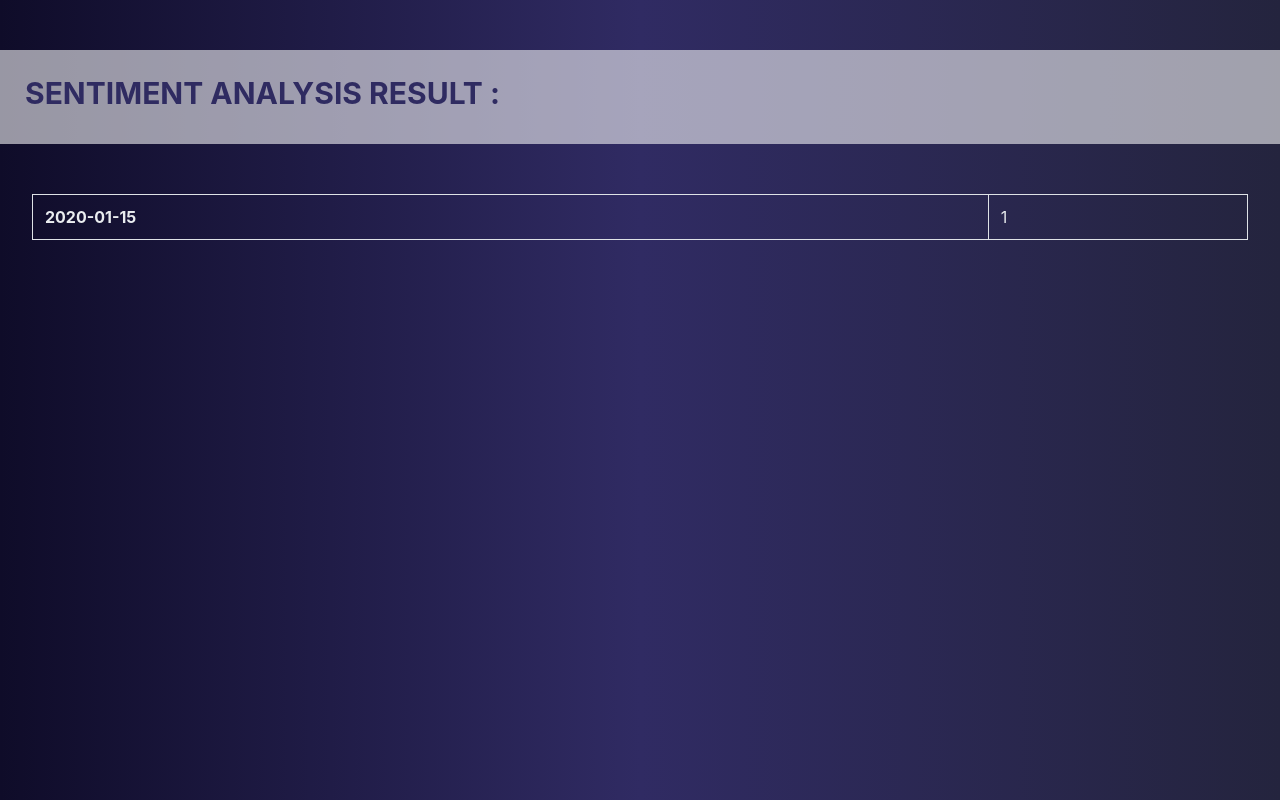
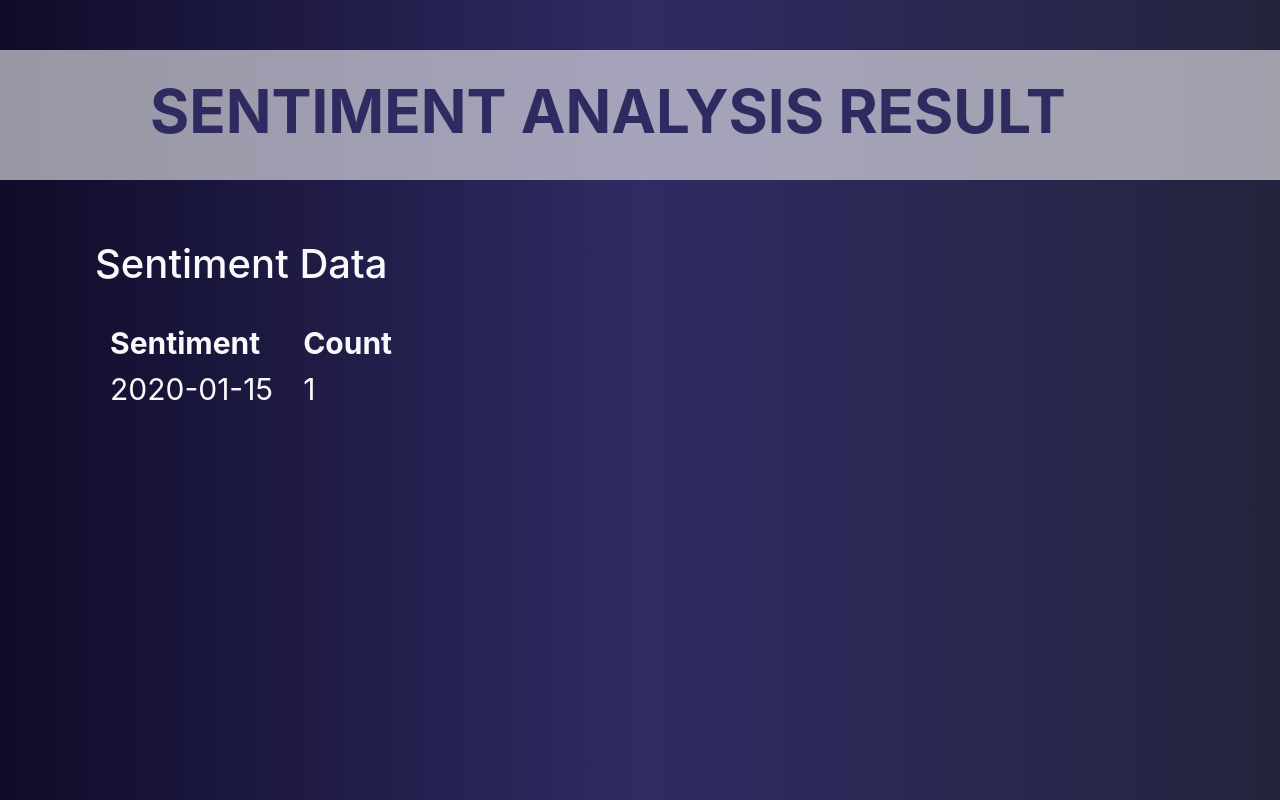
Before and after one commit to Abhi2061/Twitter-Sentiment-Analysis, a Flask app: template templates/result.html in a window 1280 px wide. Run offline with Flask 3, Linux system fonts and the light colour scheme; the template is opened without the code that fills it: most values are stand-ins (such as "Sample title", 1, 10 or a date in 2020); parts of the project's set-up code (start-up, migrations or seed data) failed here and were passed over; some libraries are stand-ins or nearby versions.

Commit message:
Added Pie Chart

```diff
--- a/static/css/Resultstyle.css
+++ b/static/css/Resultstyle.css
@@ -12,8 +12,9 @@ body {
 #contact h1{
   color: #2f2b61;
   text-transform: uppercase;
-  font-size: 30px;
+  font-size: 60px;
   font-weight: 700;
+  margin-left: 125px;
 }
 
 .table {
@@ -25,3 +26,26 @@ body {
 .table-bordered {
   border: 1px solid #e9ecef;
 }
+
+.container {
+  display: flex;
+}
+
+table th, table td {
+  padding: 5px 15px; /* Adjust the space between table columns with padding */
+}
+
+.table-container {
+  flex: 1;
+  padding: 10px;
+}
+
+.chart-container {
+  flex: 1;
+  padding: 10px;
+}
+
+.chart-container canvas {
+  width: 350px;
+  height: 350px;
+}
--- a/templates/result.html
+++ b/templates/result.html
@@ -3,24 +3,73 @@
 <head>
   <meta charset="UTF-8">
   <title>Result</title>
+  <script src="https://cdn.jsdelivr.net/npm/chart.js"></script>
   <link rel="stylesheet" type="text/css" href="{{ url_for('static', filename='css/Resultstyle.css') }}">
   <link rel="stylesheet" href="https://stackpath.bootstrapcdn.com/bootstrap/4.4.1/css/bootstrap.min.css" integrity="sha384-Vkoo8x4CGsO3+Hhxv8T/Q5PaXtkKtu6ug5TOeNV6gBiFeWPGFN9MuhOf23Q9Ifjh" crossorigin="anonymous">
 </head>
 
 <body>
 	<div id="contact">
-  <h1>Sentiment Analysis Result : </h1>
+    <h1>Sentiment Analysis Result</h1>
   </div>
-    <table class="table table-bordered">
-      {% for  value in result %}
-        <tr>
-          <th> {{value["sentiment"]}} </th>
-          <td> {{value["count"]}} </td>
-       </tr>
-      {% endfor %}
-    </table>
 
-</form>
+  <div class="container">
+    <div class="table-container">
+        <h2 style="font-size: 40px;">Sentiment Data</h2>
+        <br>
+        <table style="font-size: 30px;">
+            <tr>
+                <th>Sentiment</th>
+                <th>Count</th>
+            </tr>
+            {% for item in result %}
+                <tr>
+                    <td>{{ item.sentiment }}</td>
+                    <td>{{ item.count }}</td>
+                </tr>
+            {% endfor %}
+        </table>
+    </div>
+
+    <div class="chart-container">
+        <canvas id="sentimentChart"></canvas>
+    </div>
+  </div>
+
+  <script>
+    // Get the sentiment data from the Flask route
+    var sentimentData = {{ result | tojson | safe }};
+    var labels = sentimentData.map(item => item.sentiment);
+    var counts = sentimentData.map(item => item.count);
+
+    var ctx = document.getElementById('sentimentChart').getContext('2d');
+    var chart = new Chart(ctx, {
+        type: 'pie',
+        data: {
+            labels: labels,
+            datasets: [{
+                data: counts,
+                backgroundColor: ["#36A2EB", "#FF6384", "#FFCE56"],
+            }],
+        },
+        options: {
+            tooltips: {
+                callbacks: {
+                    label: function(tooltipItem, data) {
+                        var label = data.labels[tooltipItem.index];
+                        var count = data.datasets[0].data[tooltipItem.index];
+                        return label + ': ' + count;
+                    },
+                },
+            },
+            responsive: true, // Allow responsiveness
+            maintainAspectRatio: false, // Allow aspect ratio to be controlled
+            aspectRatio: 1, // Adjust the aspect ratio as needed
+        },
+    });
+</script>
+
+
 </body>
 
 </html>
```
